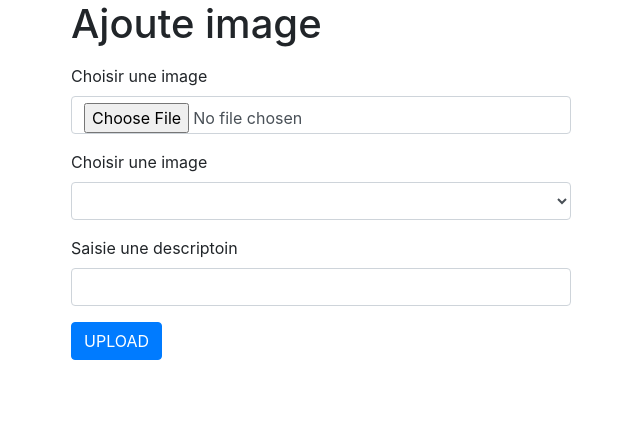
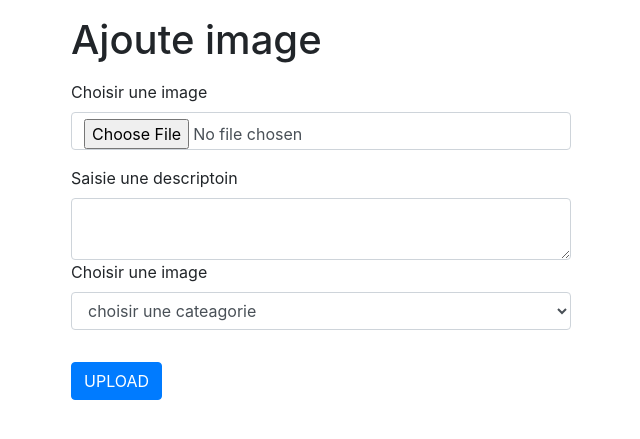
Before and after one commit to annevogel13/netflix-database, a PHP site: page /ajoutePhoto.php in a window 1280 px wide. Shown: the part 56-495 px from the top of the page, without its empty margins (319-959 px from the left). Run offline with PHP 8.4, Linux system fonts and the light colour scheme.

Commit message:
style of ajoutephoto

```diff
--- a/files/ajoutePhoto.php
+++ b/files/ajoutePhoto.php
@@ -23,24 +23,25 @@
     </nav>
 
     <div class="mx-auto" style="width: 500px;">
-        <h1> Ajoute image </h1>
+        <h1 class="mt-3"> Ajoute image </h1>
         <form action="upload.php" method="POST" enctype="multipart/form-data">
             <div class="mb-3 mt-3">
                 <label for="file" class="form-label">Choisir une image</label>
                 <input type="file" class="form-control" name="file">
             </div>
+
+            <div>
+                <label for="inputDescription" class="form-label">Saisie une descriptoin</label>
+                <textarea class="form-control" rows="2" name="inputDescription"></textarea>
+            </div>
             <div class="mb-3">
                 <label for="inputCategorie" class="form-label">Choisir une image</label>
                 <select name="inputCategorie" class="form-control" required>
-                    <option value="none"></option>
+                    <option value="none">choisir une cateagorie</option>
                     <option value="1">fantasy</option>
                     <option value="2">comedy</option>
                     <option value="3">dramas</option>
                 </select>
-            </div>
-            <div>
-                <label for="inputDescription" class="form-label">Saisie une descriptoin</label>
-                <input type="text" class="form-control" rows="2" name="inputDescription">
             </div>
             <button class="btn btn-primary mt-3" type="submit" name="submit">UPLOAD</button>
         </form>
```
